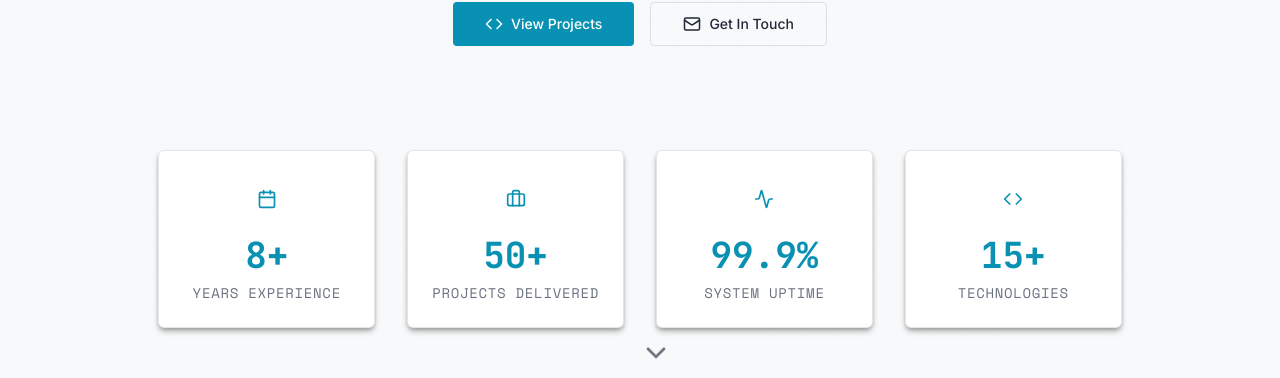
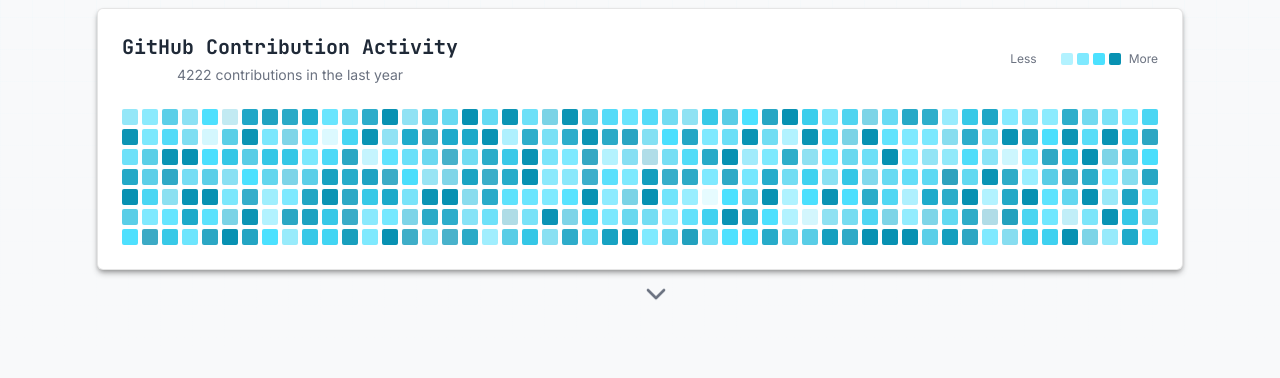
Before and after one commit to Adamkoda2306/Portfolio, a React (Vite) app: page / in a window 1280 px wide. Shown: the part 719-1097 px from the top of the page. Built offline with nearby package versions, Linux system fonts and the light colour scheme.

Commit message:
portfolio homepage design

```diff
--- a/src/components/ui/Footer.jsx
+++ b/src/components/ui/Footer.jsx
@@ -34,10 +34,6 @@
               Building the invisible infrastructure that powers digital experiences.
               Architecting scalable systems with precision and reliability.
             </p>
-            <div className="status-indicator online">
-              <span className="w-2 h-2 bg-success rounded-full pulse-glow"></span>
-              <span>Available for collaboration</span>
-            </div>
           </div>
 
           <div className="space-y-4">
@@ -81,18 +77,6 @@
             </div>
           </div>
         </div>
-
-        <div className="pt-8 border-t border-border">
-          <div className="flex flex-col md:flex-row justify-between items-center gap-4">
-            <p className="text-muted-foreground text-sm font-mono-code">
-              © {currentYear} DevPortfolio Pro. Engineered with precision.
-            </p>
-            <div className="flex items-center gap-2 text-muted-foreground text-sm">
-              <Icon name="Code" size={16} />
-              <span className="font-mono-code">Built with React + Tailwind CSS</span>
-            </div>
-          </div>
-        </div>
       </div>
     </footer>
   );
--- /dev/null
+++ b/src/pages/homepage/components/ContributionGraph.jsx
@@ -0,0 +1,84 @@
+import { useState } from 'react';
+import Icon from '../../../components/AppIcon';
+
+const ContributionGraph = ({ contributions }) => {
+  const [selectedWeek, setSelectedWeek] = useState(null);
+
+  const getIntensityColor = (count) => {
+    if (count === 0) return 'rgba(255, 255, 255, 0.05)';
+    if (count < 5) return 'rgba(0, 212, 255, 0.3)';
+    if (count < 10) return 'rgba(0, 212, 255, 0.5)';
+    if (count < 15) return 'rgba(0, 212, 255, 0.7)';
+    return 'var(--color-primary)';
+  };
+
+  const weeks = [];
+  for (let i = 0; i < 52; i++) {
+    const week = [];
+    for (let j = 0; j < 7; j++) {
+      const dayIndex = i * 7 + j;
+      if (dayIndex < contributions?.length) {
+        week?.push(contributions?.[dayIndex]);
+      }
+    }
+    weeks?.push(week);
+  }
+
+  return (
+    <div className="metric-card">
+      <div className="flex items-center justify-between mb-6">
+        <div>
+          <h3 className="text-xl font-bold text-foreground font-mono-heading mb-1">
+            GitHub Contribution Activity
+          </h3>
+          <p className="text-sm text-muted-foreground">
+            {contributions?.reduce((sum, day) => sum + day?.count, 0)} contributions in the last year
+          </p>
+        </div>
+        <div className="flex items-center gap-2">
+          <span className="text-xs text-muted-foreground">Less</span>
+          <div className="flex gap-1">
+            {[0, 4, 9, 14, 20]?.map((count) => (
+              <div
+                key={count}
+                className="w-3 h-3 rounded-sm"
+                style={{ backgroundColor: getIntensityColor(count) }}
+              />
+            ))}
+          </div>
+          <span className="text-xs text-muted-foreground">More</span>
+        </div>
+      </div>
+      <div className="overflow-x-auto">
+        <div className="inline-flex gap-1 min-w-max">
+          {weeks?.map((week, weekIndex) => (
+            <div key={weekIndex} className="flex flex-col gap-1">
+              {week?.map((day, dayIndex) => (
+                <div
+                  key={`${weekIndex}-${dayIndex}`}
+                  className="w-3 h-3 md:w-4 md:h-4 rounded-sm cursor-pointer transition-smooth hover:ring-2 hover:ring-primary"
+                  style={{ backgroundColor: getIntensityColor(day?.count) }}
+                  onMouseEnter={() => setSelectedWeek({ week: weekIndex, day: dayIndex, data: day })}
+                  onMouseLeave={() => setSelectedWeek(null)}
+                  title={`${day?.count} contributions on ${day?.date}`}
+                />
+              ))}
+            </div>
+          ))}
+        </div>
+      </div>
+      {selectedWeek && (
+        <div className="mt-4 p-3 bg-muted rounded-lg">
+          <div className="flex items-center gap-2 text-sm">
+            <Icon name="GitCommit" size={16} color="var(--color-primary)" />
+            <span className="text-foreground font-mono-code">
+              {selectedWeek?.data?.count} contributions on {selectedWeek?.data?.date}
+            </span>
+          </div>
+        </div>
+      )}
+    </div>
+  );
+};
+
+export default ContributionGraph;
--- a/src/pages/homepage/components/FeaturedProjectsCarousel.jsx
+++ b/src/pages/homepage/components/FeaturedProjectsCarousel.jsx
@@ -88,14 +88,7 @@
         </Link>
       </div>
       <div className="relative">
-        <div className="aspect-video w-full overflow-hidden bg-muted">
-          <Image
-            src={currentProject?.image}
-            alt={currentProject?.imageAlt}
-            className="w-full h-full object-cover" />
-
-        </div>
-
+        <br/>
         <div className="absolute top-4 right-4 flex gap-2">
           <button
             onClick={handlePrevious}
--- a/src/pages/homepage/components/HeroSection.jsx
+++ b/src/pages/homepage/components/HeroSection.jsx
@@ -1,12 +1,22 @@
 import { useState, useEffect } from 'react';
 import Icon from '../../../components/AppIcon';
 import Button from '../../../components/ui/Button';
+import ContributionGraph from './ContributionGraph';
 import { Link } from 'react-router-dom';
 
 const HeroSection = () => {
   const [typedText, setTypedText] = useState('');
   const [currentSkillIndex, setCurrentSkillIndex] = useState(0);
   const [isDeleting, setIsDeleting] = useState(false);
+
+  const contributionData = Array.from({ length: 365 }, (_, i) => {
+    const date = new Date();
+    date?.setDate(date?.getDate() - (364 - i));
+    return {
+      date: date?.toISOString()?.split('T')?.[0],
+      count: Math.floor(Math.random() * 25)
+    };
+  });
 
   const skills = [
     'Scalable Microservices',
@@ -44,12 +54,6 @@
       <div className="absolute inset-0 bg-gradient-to-b from-transparent via-background/50 to-background"></div>
       <div className="relative z-10 max-w-7xl mx-auto px-4 md:px-6 lg:px-8 py-12 md:py-16 lg:py-20">
         <div className="text-center space-y-6 md:space-y-8 lg:space-y-10">
-          <div className="inline-flex items-center gap-2 px-4 py-2 bg-primary/10 rounded-full border border-primary/20">
-            <span className="w-2 h-2 bg-success rounded-full pulse-glow"></span>
-            <span className="text-xs md:text-sm font-mono-cta text-primary uppercase tracking-wider">
-              Available for Opportunities
-            </span>
-          </div>
 
           <h1 className="text-4xl md:text-5xl lg:text-7xl font-bold font-mono-heading text-foreground leading-tight">
             Building The Invisible
@@ -76,30 +80,15 @@
                 View Projects
               </Button>
             </Link>
-            <Link to="/contact">
-              <Button variant="outline" size="lg" iconName="Mail" iconPosition="left">
-                Get In Touch
+            <a href="/assets/resume.pdf" download>
+              <Button variant="outline" size="lg" iconName="Download" iconPosition="left">
+                Download Resume
               </Button>
-            </Link>
+            </a>
           </div>
 
-          <div className="grid grid-cols-2 md:grid-cols-4 gap-4 md:gap-6 lg:gap-8 pt-8 md:pt-12 lg:pt-16">
-            {[
-              { value: '8+', label: 'Years Experience', icon: 'Calendar' },
-              { value: '50+', label: 'Projects Delivered', icon: 'Briefcase' },
-              { value: '99.9%', label: 'System Uptime', icon: 'Activity' },
-              { value: '15+', label: 'Technologies', icon: 'Code' }
-            ]?.map((stat, index) => (
-              <div key={index} className="metric-card text-center">
-                <div className="flex justify-center mb-3">
-                  <div className="w-10 h-10 md:w-12 md:h-12 flex items-center justify-center bg-primary/10 rounded-lg">
-                    <Icon name={stat?.icon} size={20} color="var(--color-primary)" />
-                  </div>
-                </div>
-                <div className="metric-value text-2xl md:text-3xl lg:text-4xl">{stat?.value}</div>
-                <div className="metric-label mt-2">{stat?.label}</div>
-              </div>
-            ))}
+          <div className="mb-8 md:mb-12">
+            <ContributionGraph contributions={contributionData} />
           </div>
         </div>
       </div>
```
Also changed, not shown: src/pages/homepage/index.jsx (+0 -10 lines).
